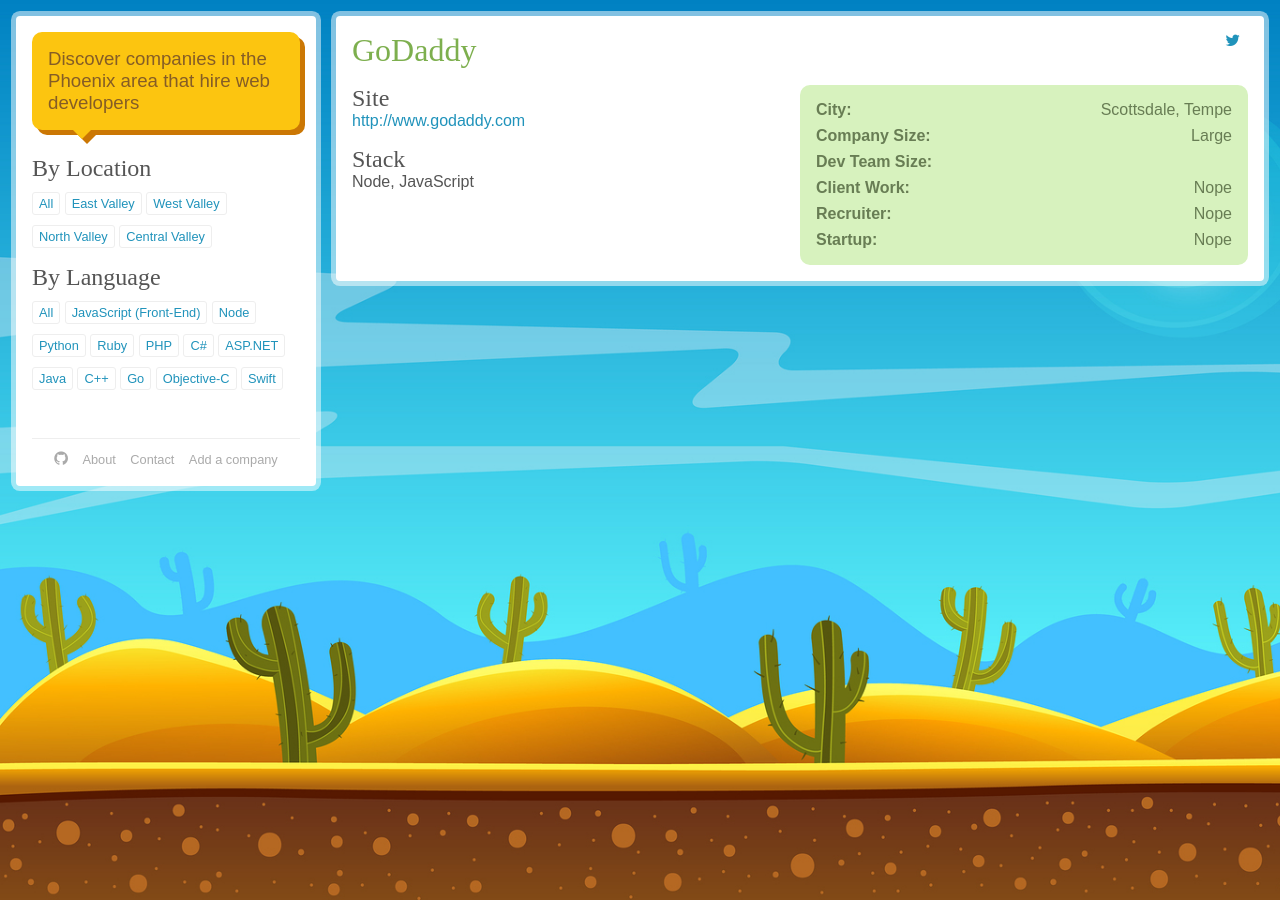
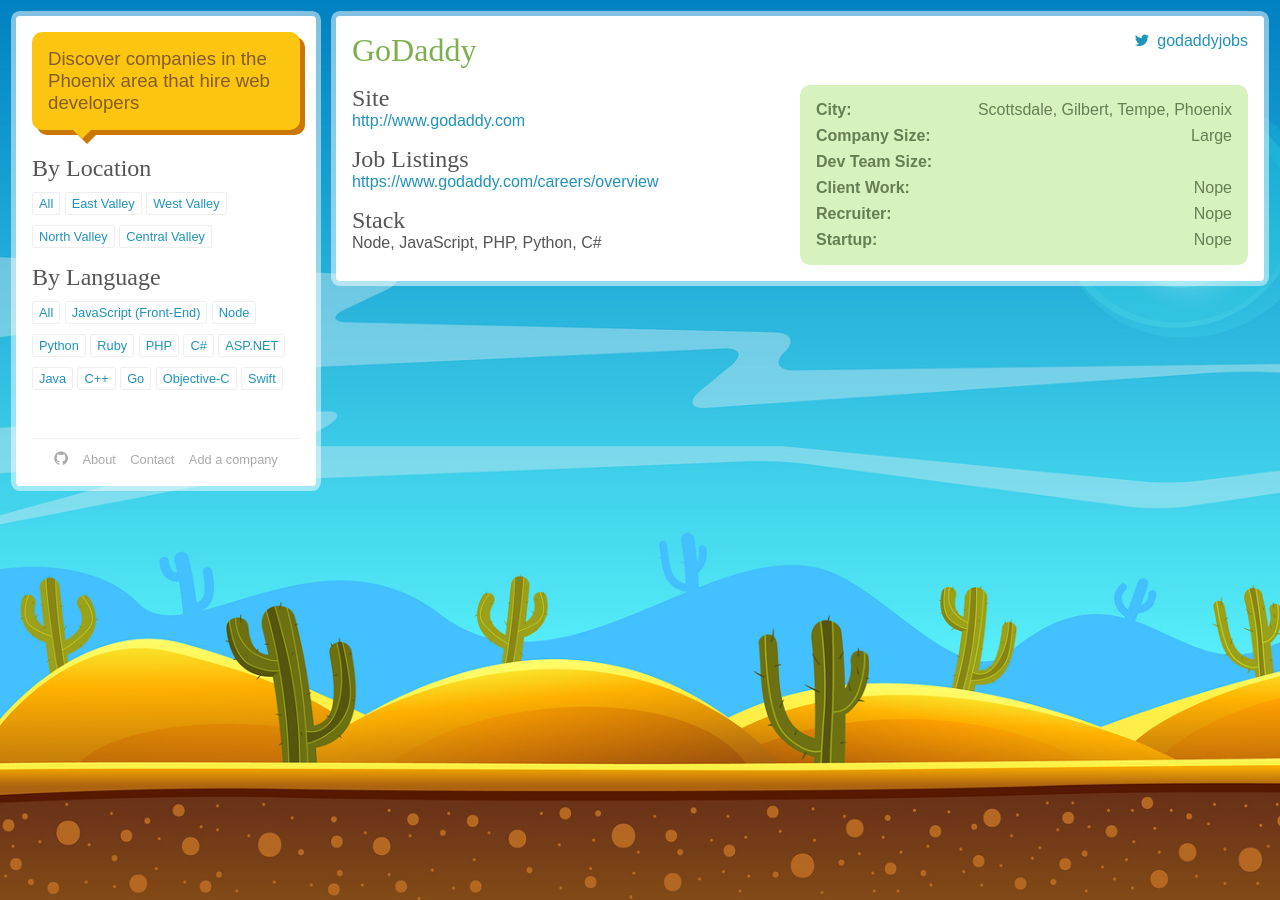
Before and after one commit to bradwestfall/webdevphoenix, a Jekyll site: the page built from companies/go-daddy.md, in a window 1280 px wide. Built offline with Jekyll 4.4.1, drawn with Linux system fonts in a browser that asks for light colours; nearby versions of some CDN libraries; some web fonts are replaced.

Commit message:
Update GoDaddy information and add missing details.

```diff
--- a/companies/go-daddy.md
+++ b/companies/go-daddy.md
@@ -2,12 +2,16 @@
 layout: "company_profile"
 company: "GoDaddy"
 company_size: "Large"
-stack: [Node, JavaScript]
+stack: [Node, JavaScript, PHP, Python, C#]
 region: [East, North]
-city: [Scottsdale, Tempe]
+city: [Scottsdale, Gilbert, Tempe, Phoenix]
 client_work: false
 recruiter: false
-overview: "Domains & Web Hosting"
+overview: "Publicly traded Internet domain registrar and web hosting company."
 startup: false
+twitter: "godaddyjobs"
 website: "http://www.godaddy.com"
+job_listings: "https://www.godaddy.com/careers/overview"
+lat: 33.337127
+lng: -111.894115
 ---
```
